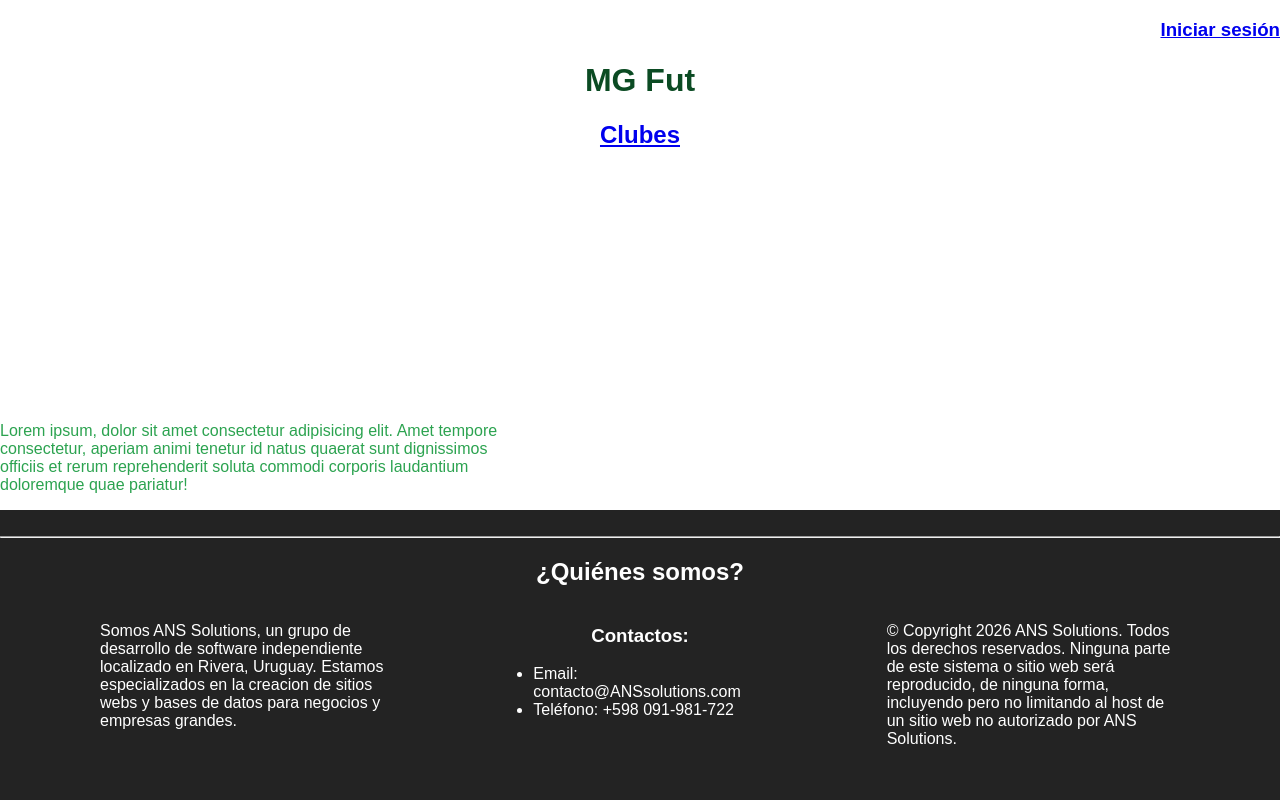
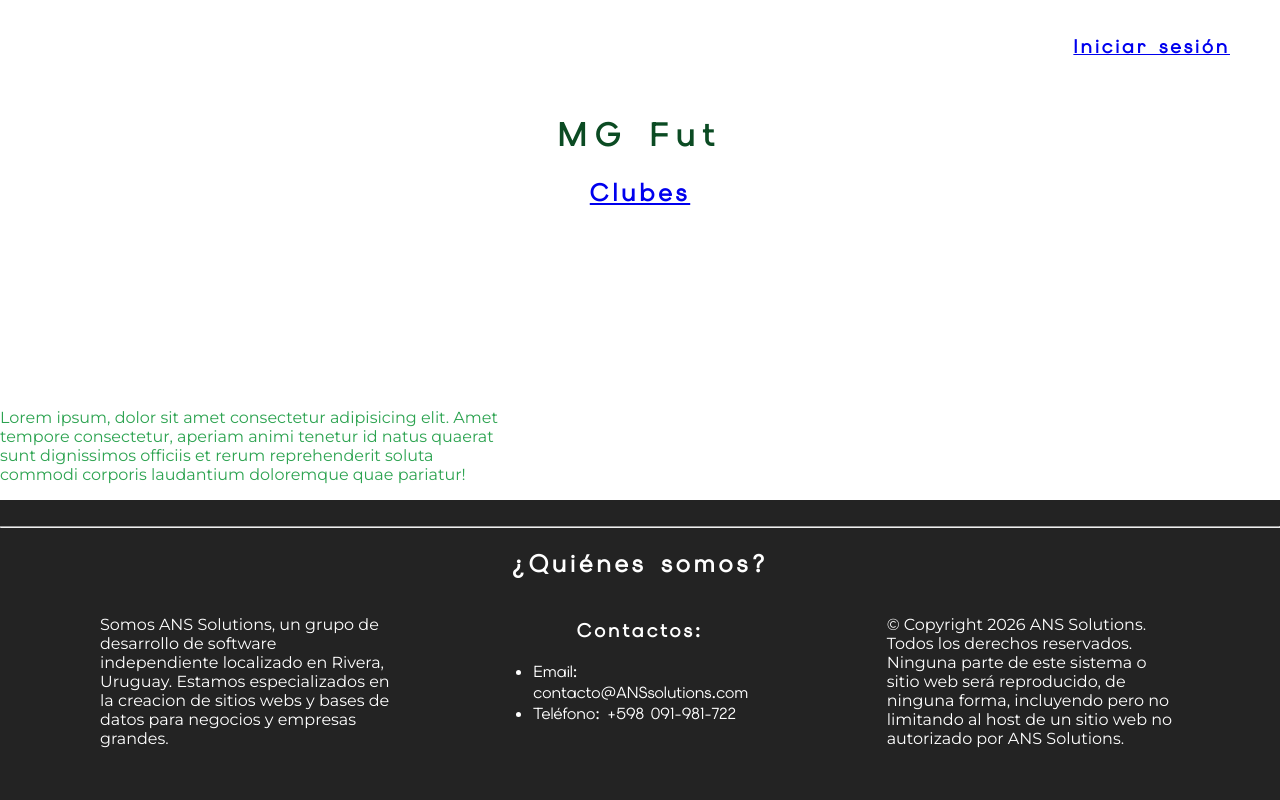
Before and after one commit to N1koqz/ANS-Solutions, a PHP site: page / in a window 1280 px wide. Run offline with PHP 8.4, Linux system fonts and the light colour scheme.

Commit message:
Corregido funcionamiento de fuentes, organizado html index mejor,

```diff
--- a/Sitio web/clubes.html
+++ b/Sitio web/clubes.html
@@ -1,5 +1,7 @@
 <html>
-    <meta charset="UTF-8">
+	<meta charset="UTF-8">
+	<title> MG Fut </title>
+	<link href="styles.css" type="text/css" rel="stylesheet">
 <head>
     <title>Clubes</title>
 </head>
--- a/Sitio web/index.html
+++ b/Sitio web/index.html
@@ -7,18 +7,21 @@
 </head>
 
 <body>
+	<header>
+		<div class = "boton">
+			<h3 align="right"><a href="inicioDeSesion.html">Iniciar sesión</a></h3>
+		</div>
+	</header>
 
     <main>
-
-	<div>
-		<h3 align="right"><a href="inicioDeSesion.html"> Iniciar sesión</a></h3>
 		<h1 align="center"> MG Fut </h1>
-	</div>
 		<div>
 			<h2 align="center"><a href="clubes.html">Clubes</a></h2>
 		</div>
 
 	</main>
+
+
 	<p class="textoComun">Lorem ipsum, dolor sit amet consectetur adipisicing elit. Amet tempore consectetur, aperiam animi tenetur id natus quaerat sunt dignissimos officiis et rerum reprehenderit soluta commodi corporis laudantium doloremque quae pariatur!</p>
 	<footer>
 		<br>
@@ -47,7 +50,6 @@
 		<br>
 		<br>
 	</footer>
-	</footer>
 
 </body>
 
--- a/Sitio web/inicioDeSesion.html
+++ b/Sitio web/inicioDeSesion.html
@@ -1,5 +1,7 @@
 <html>
-    <meta charset="UTF-8">
+	<meta charset="UTF-8">
+	<title> MG Fut </title>
+	<link href="styles.css" type="text/css" rel="stylesheet">
 <head>
     <title>Inicio de sesión</title>
 </head>
--- a/Sitio web/styles.css
+++ b/Sitio web/styles.css
@@ -1,24 +1,48 @@
 @font-face {
     font-family: 'Montserrat';
-  src: url('Montserrat-VariableFont_wght.ttf') format('Montserrat');
-  font-family: 'ElmsSans';
-  src:url('ElmsSans-VariableFont_wght.ttf') format('ElmsSans');
-  letter-spacing: 120%;
+    src: url('Montserrat-VariableFont_wght.ttf') format('truetype');
     font-weight: normal;
     font-style: normal;
 }
+
+@font-face {
+    font-family: 'ElmsSans';
+    src: url('ElmsSans-VariableFont_wght.ttf') format('truetype');
+    font-weight: normal;
+    font-style: normal;
+}
+
 
 body {
     margin: 0;
     display: flex;
     flex-direction: column;
     min-height: 100vh;
+    p {
         font-family: 'Montserrat', sans-serif;
+    }
     h1 {
+        font-family: 'ElmsSans', sans-serif;
+        letter-spacing: 8px;
+    }
+    h2 {
+        letter-spacing: 4px;
+        font-family: 'ElmsSans', sans-serif;
+    }
+    h3 {
+        letter-spacing: 3px;
+        font-family: 'ElmsSans', sans-serif;
+    }
+    li {
         font-family: 'ElmsSans', sans-serif;
     }
 }
 
+div.boton {
+    padding: 15px 50px;
+    display: flex;
+    justify-content: right;
+}
 p.textoComun{
     color: rgb(44, 163, 80);
     width: 500px;
```
Lines whose indentation alone changed are shown as unchanged.
